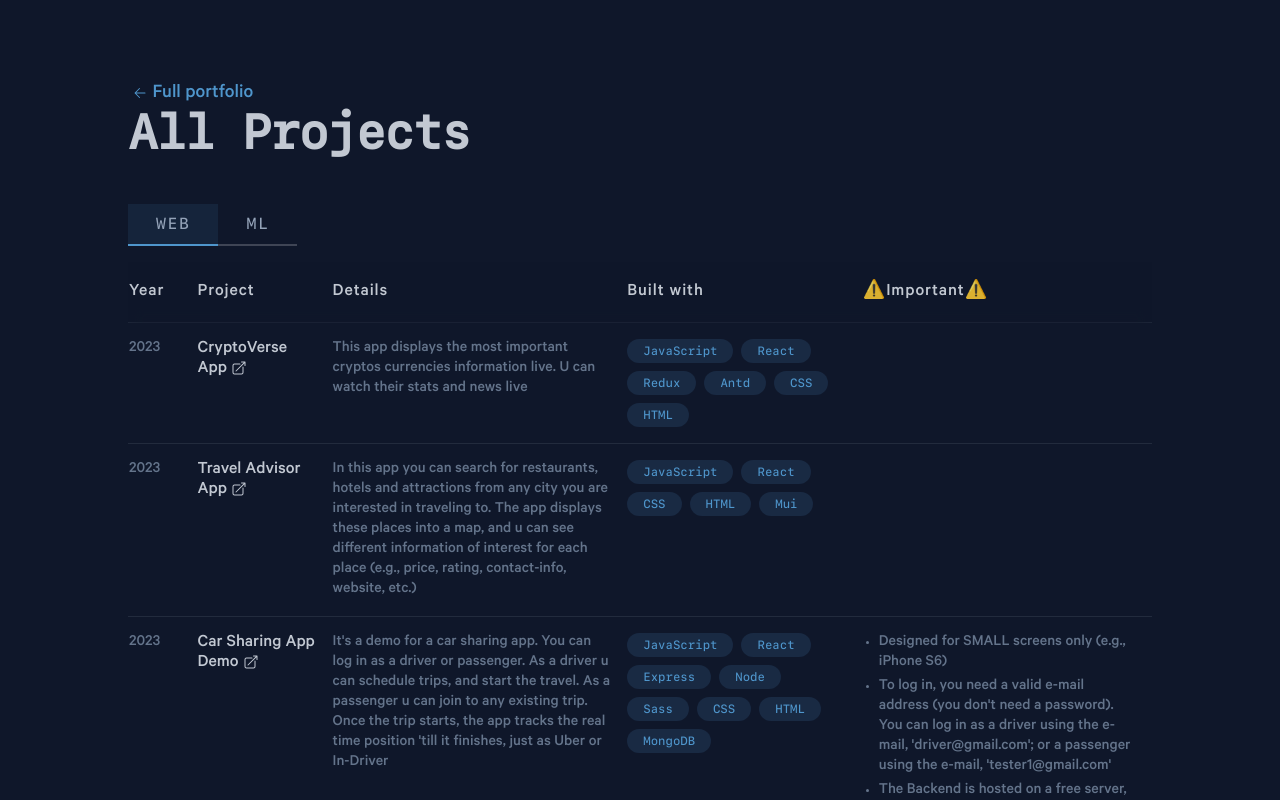
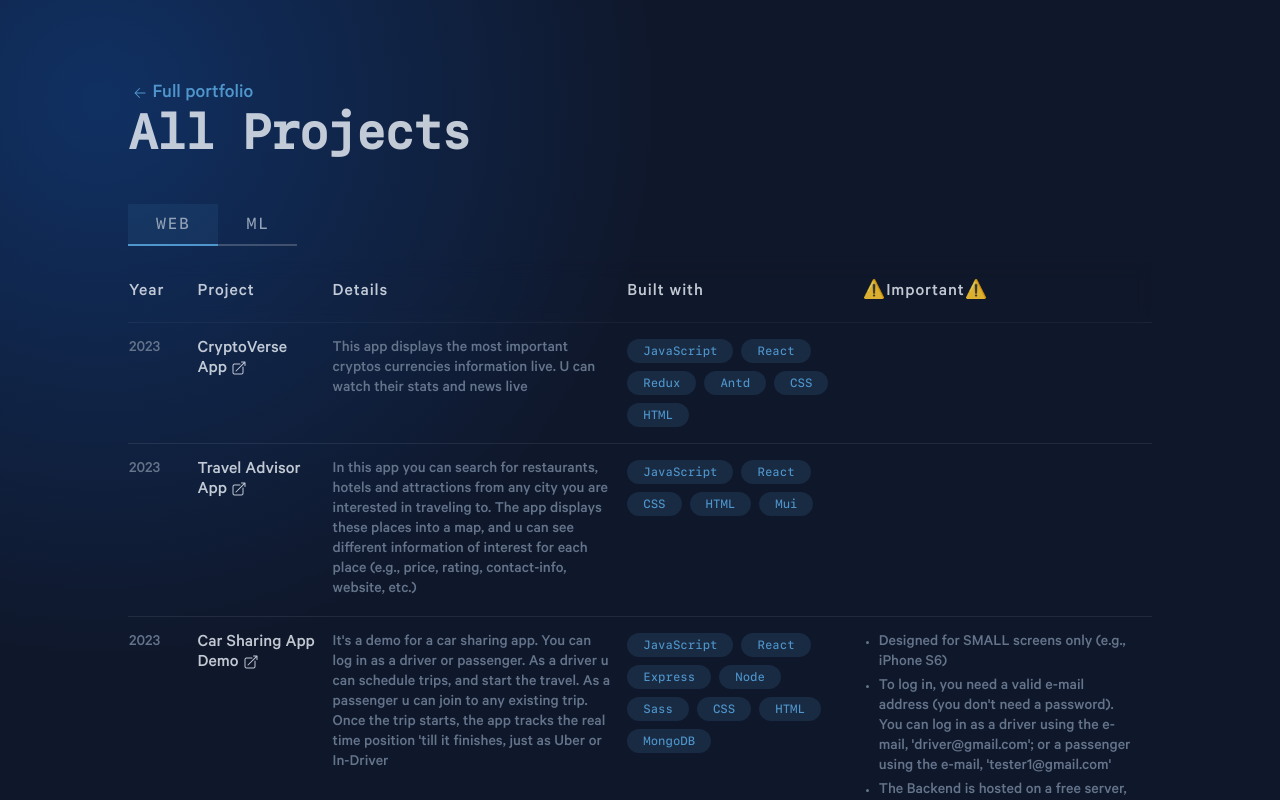
Before and after one commit to PuentesDeByte/00_portfolio_byteBridges, a React (Vite) app: page /projects in a window 1280 px wide. Shown: the top 800 px of the page. Built offline with nearby package versions, Linux system fonts and the light colour scheme.

Commit message:
changes to add mouse event effect

```diff
--- a/src/components/AsideMenu.jsx
+++ b/src/components/AsideMenu.jsx
@@ -5,7 +5,7 @@ const AsideMenu = ({ isCheckoutSideMenuOpen, children }) => {
   return (
     // bg-slate-900/75
     <aside
-      className={`aside-navbar ${isCheckoutSideMenuOpen ? 'flex' : 'hidden'}  flex-col justify-center w-fit h-[100vh] fixed right-[-5vw] top-0 z-10 backdrop-blur bg-[#102241]`}
+      className={`aside-navbar ${isCheckoutSideMenuOpen ? 'flex' : 'hidden'}  flex-col justify-center w-fit h-[100vh] fixed right-[-5vw] top-0 z-10 backdrop-blur bg-[#102241]/100`}
     >
       <div className="flex flex-col justify-between h-full max-h-[250px] w-[100vw] min-[400px]:w-[400px]">
         {children}
--- a/src/components/Header.jsx
+++ b/src/components/Header.jsx
@@ -48,7 +48,7 @@ const Header = () => {
 
 
   return (
-    <header className='gl-font-sans w-[inherit] h-16 sm:h-20 z-20 top-0 sticky bg-slate-900/75 backdrop-blur'>
+    <header className='gl-font-sans w-[inherit] h-16 sm:h-20 z-20 top-0 sticky backdrop-blur'>
       <nav className="header-container flex justify-between items-center w-full h-full">
         <div className="header-logo h-12 sm:h-16 w-auto relative">
           <IconLogoN />
--- a/src/containers/Layout.jsx
+++ b/src/containers/Layout.jsx
@@ -5,30 +5,52 @@ import Footer from "../components/Footer";
 
 function Layout() {
 
-  const mouseRef = useRef(null);
+  const mouseRef = useRef(null); //ref a estilos del layout
 
-  // useEffect(() => {
-  //   const updateMousePosition = (ev) => {
-  //     if (!mouseRef.current) return;
-  //     const { clientX, clientY } = ev;
-  //     console.log(mouseRef.current.style);
-  //     mouseRef.current.style.setProperty("--x", `${clientX}px`);
-  //     mouseRef.current.style.setProperty("--y", `${clientY}px`);
-  //   };
+  useEffect(() => {
+    const updateMousePosition = (ev) => {
+      if (!mouseRef.current) return; //si aun no hay ref en en DOM, manda nada
+      // console.log(ev);
+      const { clientX, clientY } = ev;
+      // console.log(mouseRef.current.style); // con set property, las setea como inline styles
+      mouseRef.current.style.setProperty("--x", `${clientX}px`);
+      mouseRef.current.style.setProperty("--y", `${clientY}px`);
+    };
 
-  //   window.addEventListener("mousemove", updateMousePosition);
+    window.addEventListener("mousemove", updateMousePosition); //agrego listener de mouse movey se lo paso  l funcion
 
-  //   return () => {
-  //     window.removeEventListener("mousemove", updateMousePosition);
-  //   };
-  // }, []);
+    return () => {
+      window.removeEventListener("mousemove", updateMousePosition);
+    }; //clean up function para quitar el listener por si el efecto rerun
+  }, []);
+
+  // addEventListener("scroll", (event) => {});
+
+  useEffect(() => {
+    const updateMouseScroll = (ev) => {
+      if (!mouseRef.current) return;
+      console.log(ev);
+      // const { clientX, clientY } = ev;
+      // // console.log(mouseRef.current.style); // con set property, las setea como inline styles
+      // mouseRef.current.style.setProperty("--x", `${clientX}px`);
+      // mouseRef.current.style.setProperty("--y", `${clientY}px`);
+    };
+
+    window.addEventListener("scroll", updateMouseScroll); //agrego listener de mouse movey se lo paso  l funcion
+
+    return () => {
+      window.removeEventListener("scroll", updateMouseScroll);
+    }; //clean up function para quitar el listener por si el efecto rerun
+  }, []);
 
 
   return (
 
-    <div className='layout flex justify-center' ref={mouseRef}>
+    <div className='layout flex justify-center h-fit w-full' ref={mouseRef}>
+      {/* <div className="layout-mouse absolute w-[inherit] h-screen z-30" ref={mouseRef}>
+
+      </div> */}
       <div className='layout-container w-[90vw] lg:w-[80vw] md:w-[85vw] max-w-6xl'>
-
         <main>
           <Outlet />
         </main>
--- a/src/containers/ProjectsTable.jsx
+++ b/src/containers/ProjectsTable.jsx
@@ -11,7 +11,7 @@ const ProjectsTable = ({ projectsData }) => {
 
   return (
     <table className="w-full mt-2">
-      <thead className="sticky top-0 z-10 bg-slate-900/75 backdrop-blur">
+      <thead className="sticky top-0 z-10 backdrop-blur">
         <tr className="border-b-[1px] border-slate-300/10">
           {
             Object.entries(projectsColsLarge).map((projectsCol, id) => (
--- a/src/styles/_globales.scss
+++ b/src/styles/_globales.scss
@@ -25,4 +25,5 @@ body {
 	background-color: $color-main;
 	color: $color-light;
 	font-family: Calibre;
+
 }
--- a/src/styles/utils.scss
+++ b/src/styles/utils.scss
@@ -115,3 +115,12 @@ a:hover {
 .nav-logoN:hover {
   transform: translate(-5px, -5px);
 }
+
+.layout{
+// donde sea que cree las css variables, los hijos las podrán usar. pongo ademas valores por defecto
+	background-image: radial-gradient(
+    circle farthest-side at var(--x, 100px) var(--y, 100px),
+    #1250aa -25%,
+    transparent 20%
+  );
+}
```
